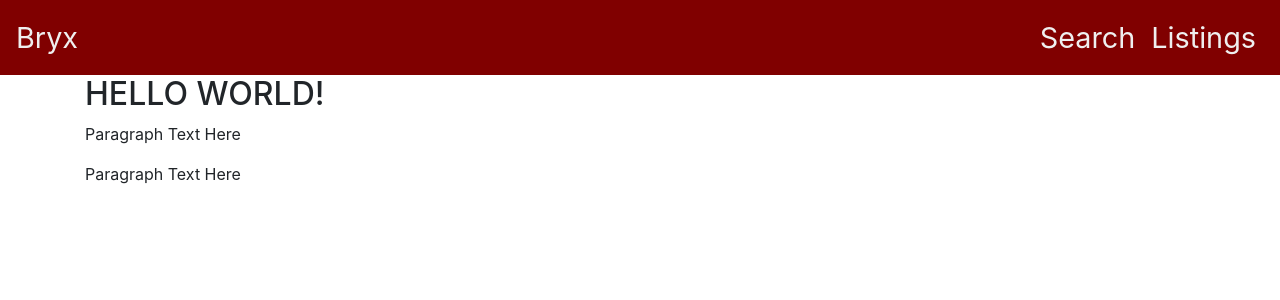
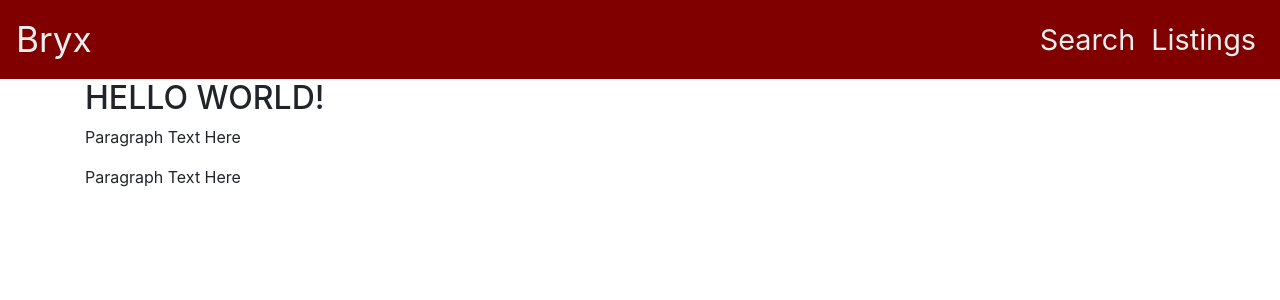
Before and after one commit to BryanMThomas/bryx-project, a React (Create React App) app in the folder bryx/: page / in a window 1280 px wide. Shown: the top 300 px of the page. Built offline with nearby package versions, Linux system fonts and the light colour scheme.

Commit message:
update NavigationBar

```diff
--- a/bryx/src/components/NavigationBar/NavigationBar.js
+++ b/bryx/src/components/NavigationBar/NavigationBar.js
@@ -6,7 +6,13 @@ const Styles = styled.div`
   .navbar {
     background-color: #800000;
   }
-  .navbar-brand,
+  .navbar-brand{
+    color: #efefef;
+    font-size: 2.2em;
+    &:hover {
+      color: black;
+    }
+  }
   .navbar-nav .nav-link {
     color: #efefef;
     font-size: 1.8em;
```
Also changed, not shown: bryx/src/components/containers/PropertyDisplay.js (deleted, +0 -16 lines), 1 other file (tests, documents, lock files or other folders).
